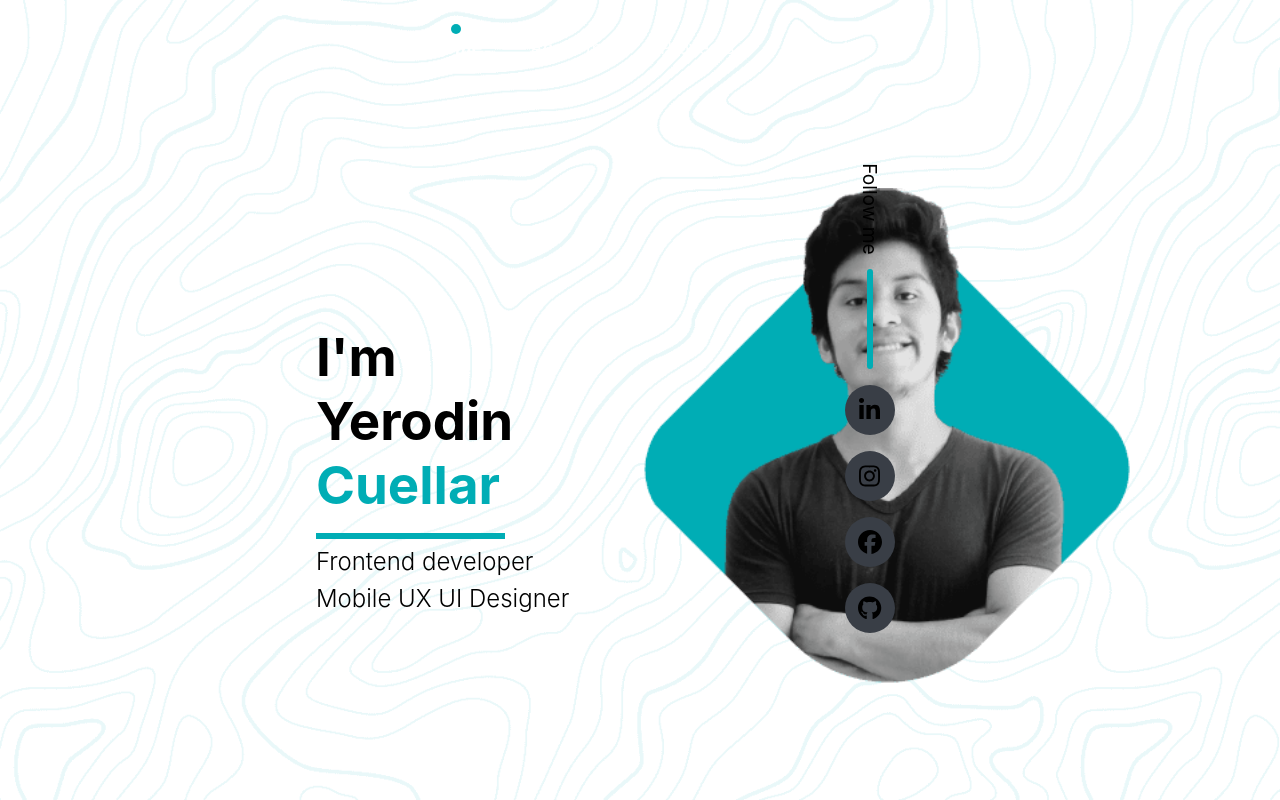
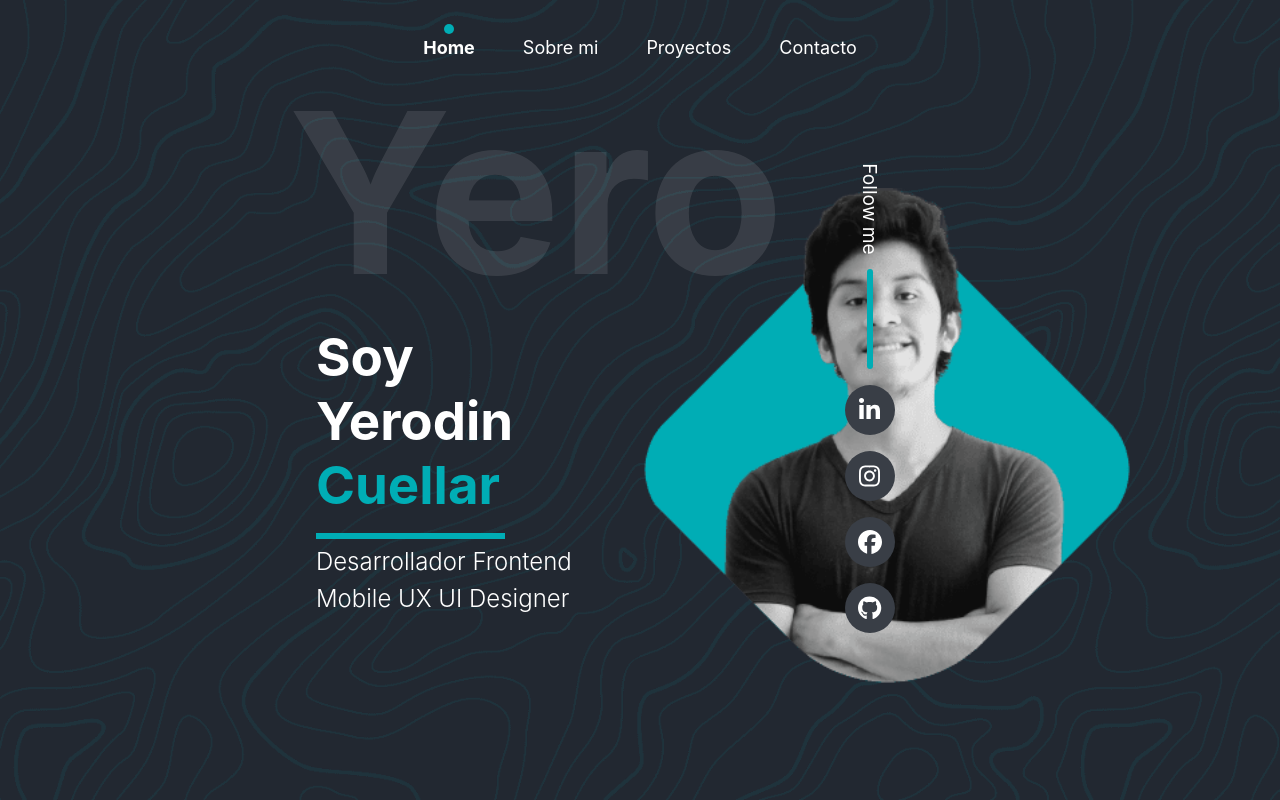
Before and after one commit to Yero123/portfolio, a Next.js app: page / in a window 1280 px wide. Built offline with nearby package versions, Linux system fonts and the light colour scheme.

Commit message:
resposive fixed and darkmode fixed

```diff
--- a/src/components/layouts/ContactMe/index.jsx
+++ b/src/components/layouts/ContactMe/index.jsx
@@ -7,9 +7,9 @@ import { FontAwesomeIcon } from '@fortawesome/react-fontawesome'
 const ContactMe = () => {
   return <section className='contactMe'>
     <div className='contacMe__body'>
-      <h2>Contact Me</h2>
+      <h2>Contactame</h2>
       <div className='contactChannel__container'>
-        <ContactChannel icon={<FontAwesomeIcon icon={faPhoneAlt} />} title="Call me" info="+51 970 969 007" />
+        <ContactChannel icon={<FontAwesomeIcon icon={faPhoneAlt} />} title="Número" info="+51 970 969 007" />
         <ContactChannel icon={<FontAwesomeIcon icon={faEnvelope} />} title="Email" info="yerodince@gmail.com" />
       </div>
     </div>
--- a/src/components/layouts/Header/index.jsx
+++ b/src/components/layouts/Header/index.jsx
@@ -14,9 +14,9 @@ const Header = () => {
       >
         <ul>
           <HeaderLink text="Home" url="#heroSection" selected />
-          <HeaderLink text="About me " url="#aboutMe" selected />
-          <HeaderLink text="Proyects" url="#recentWork" selected />
-          <HeaderLink text="Contact" url="#contactMe" selected />
+          <HeaderLink text="Sobre mi" url="#aboutMe" selected />
+          <HeaderLink text="Proyectos" url="#recentWork" selected />
+          <HeaderLink text="Contacto" url="#contactMe" selected />
         </ul>
       </motion.div>
     </header>
--- a/src/components/layouts/Hero/HeroDescription.jsx
+++ b/src/components/layouts/Hero/HeroDescription.jsx
@@ -10,9 +10,9 @@ const HeroDescription = () => {
       animate={animate}
       transition={transition}
       >
-      <h1>I&apos;m <br /> Yerodin <div>Cuellar</div></h1>
+      <h1>Soy<br /> Yerodin <div>Cuellar</div></h1>
       <div className='divider' />
-      <p>Frontend developer</p>
+      <p>Desarrollador Frontend</p>
       <p>Mobile UX UI Designer</p>
     </motion.div>
   )
--- a/src/components/layouts/RecentWork/Project.jsx
+++ b/src/components/layouts/RecentWork/Project.jsx
@@ -27,7 +27,7 @@ const Project = ({ title, goal, description, logo, mockUp, link }) => {
               <Button>Descargar</Button>
             </Link>
           </div>
-          <Image src={logo.src} alt={logo.alt} width={200} height={200} />
+          <Image className='project__logo' src={logo.src} alt={logo.alt} width={200} height={200} />
         </div>
       </motion.div>
       <motion.div className='project__mockUp'
--- a/src/components/layouts/RecentWork/index.jsx
+++ b/src/components/layouts/RecentWork/index.jsx
@@ -39,7 +39,7 @@ const RecentWork = () => {
     }
   ];
   return <div className='recentWork'>
-    <Subtitle text="Recent Work" />
+    <Subtitle text="Proyectos" />
     <div className='recentWork__space' />
     {projects.map((project, index) => <Project
       key={index}
--- a/src/components/layouts/Skills/index.jsx
+++ b/src/components/layouts/Skills/index.jsx
@@ -24,7 +24,7 @@ const Skills = () => {
     }
   };
   return <div className='skills'>
-    <Subtitle text="Skills" />
+    <Subtitle text="Habilidades" />
     <motion.ul className="skillsGroup"
       variants={container}
       initial="hidden"
--- a/src/styles/AboutMe.module.scss
+++ b/src/styles/AboutMe.module.scss
@@ -22,7 +22,7 @@
         font-size: 2rem;
       }
       h3 {
-        font-size: 1.5rem;
+        font-size: 1.2rem;
         margin-bottom: 0.5rem;
         font-weight: 400;
       }
--- a/src/styles/RecentWork.module.scss
+++ b/src/styles/RecentWork.module.scss
@@ -1,11 +1,11 @@
 .recentWork {
 
   .project {
+    scroll-snap-align: center;
     display: flex;
     flex-direction: column;
     justify-content: center;
     align-items: center;
-
     // margin: 0 2rem;
     // &:first-child {
     padding-top: 4rem;
@@ -16,7 +16,7 @@
       flex-direction: column;
       justify-content: center;
       align-items: center;
-
+      padding: 0 0.8rem;
       h2 {
         font-weight: 700;
         color: $secondaryColor;
@@ -29,24 +29,27 @@
         font-weight: 700;
         color: $quinaryColor;
         margin: 0;
-        margin-bottom: 2rem;
+        margin-bottom: 1rem;
       }
 
       .project__description {
-        font-size: 1.5rem;
+        font-size: 1.2rem;
         font-weight: 500;
         color: $secondaryColor;
         margin: 0;
-        margin-bottom: 2rem;
+        margin-bottom: 1rem;
       }
 
       .project__link_responsive {
         display: none;
       }
-
+      .project__logo{
+        width: 150px;
+        height: 150px;
+      }
       .project__mockUp_image {
-        width: 350px;
-        height: 350px;
+        width: 280px;
+        height: 280px;
       }
     }
 
@@ -57,7 +60,7 @@
 
       display: flex;
       flex-direction: row-reverse;
-      padding: 0 6.5rem;
+      padding: 0 12rem;
       gap: 2rem;
 
       div {
@@ -91,8 +94,8 @@
       }
 
       .project__mockUp_image {
-        width: 450px !important;
-        height: 450px !important;
+        width: 350px !important;
+        height: 350px !important;
       }
 
       .project__link {
--- a/src/styles/_base.scss
+++ b/src/styles/_base.scss
@@ -18,7 +18,7 @@ a {
   box-sizing: border-box;
 }
 
-@media (prefers-color-scheme: dark) {
+// @media (prefers-color-scheme: dark) {
   html {
     color-scheme: dark;
   }
@@ -28,7 +28,7 @@ a {
     background: $bgColor;
 
   }
-}
+// }
 
 .maincontainer {
   overflow: scroll;
```
